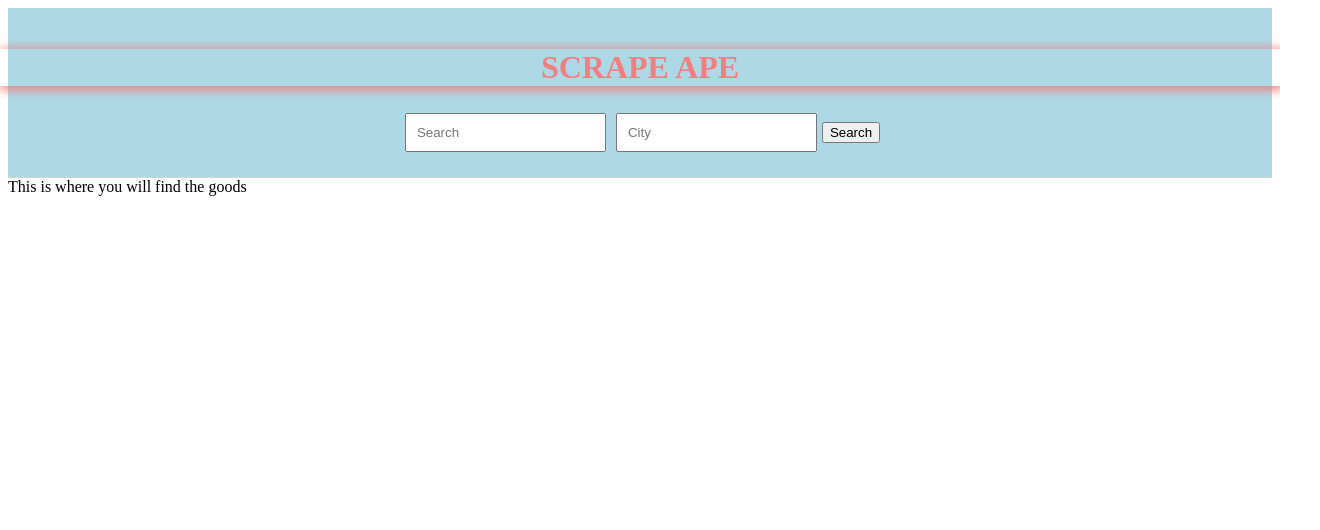
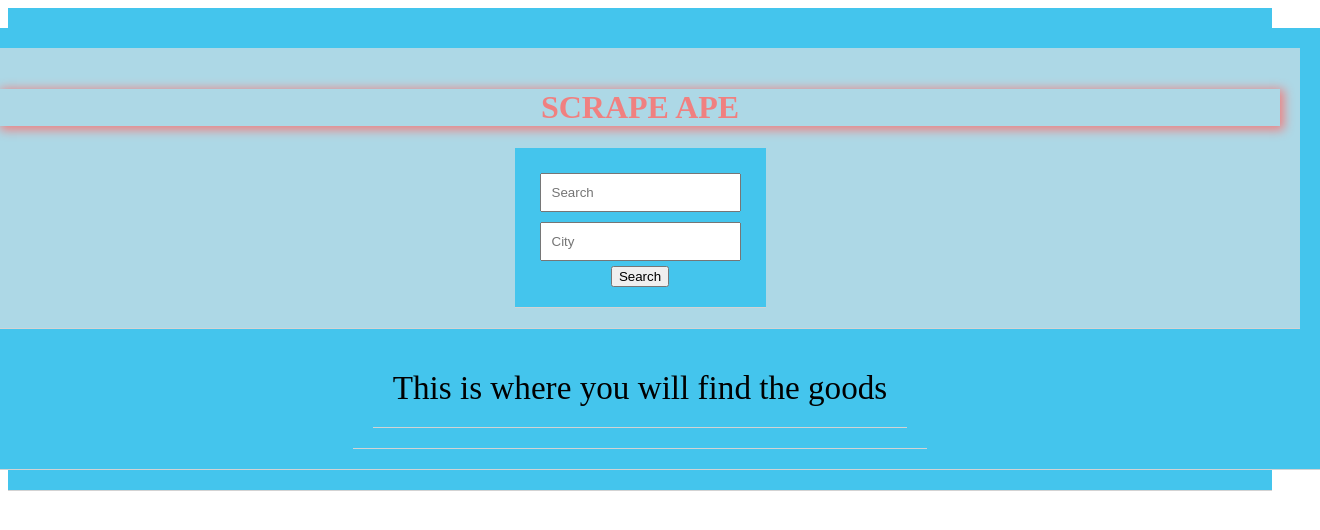
Before and after one commit to Joseph-L-Davis/crypto-minders, a React app: page / in a window 1280 px wide. Shown: the top 530 px of the page, 1320 px wide, since content can reach past the window. Built offline with nearby package versions, Linux system fonts and the light colour scheme.

Commit message:
F1 styling

```diff
--- /dev/null
+++ b/src/components/Body.css
@@ -0,0 +1,6 @@
+.body {
+    display: flex;
+    flex-direction: column;
+    align-items: center;
+    justify-content: center;
+}
--- a/src/components/Body.jsx
+++ b/src/components/Body.jsx
@@ -4,6 +4,8 @@ import { ItemList } from './ItemList';
 export function Body(results) {
 
   return (
-    <ItemList results={results}/>
+    <div className="body">
+      <ItemList results={results}/>
+    </div>
   );
 }
--- a/src/components/Item.jsx
+++ b/src/components/Item.jsx
@@ -1,5 +1,6 @@
 /* eslint-disable react/prop-types */
 import React from 'react';
+import './Items.css';
 
 
 
@@ -15,7 +16,7 @@ export function Item({ result: {
       <h2>{title}</h2>
       <img src={image} alt={title} />
       <h3>{price}</h3>
-      <h3>{link}</h3>
+      <a href={link}>Click to view post</a>
     </li>
   );
 }
--- /dev/null
+++ b/src/components/ItemList.css
@@ -0,0 +1,11 @@
+div {
+    padding: 20px;
+  display: flex;
+  flex-direction: column;
+  border-bottom: 1px solid lightgray;
+  justify-content: center;
+  align-items: center;
+  background: rgb(68, 197, 237);
+  text-decoration: none;
+  font-size: larger;
+}
--- a/src/components/ItemList.jsx
+++ b/src/components/ItemList.jsx
@@ -1,10 +1,11 @@
 /* eslint-disable max-len */
 import React from 'react';
 import { Item } from './Item';
+import './Itemlist.css';
 
 export function ItemList(results) {
   if(!results.results.results.length){
-    return <div>This is where you will find the goods</div>;
+    return <div className="placeholder">This is where you will find the goods</div>;
   }
   return (
     <ul className="Items">
--- /dev/null
+++ b/src/components/Items.css
@@ -0,0 +1,6 @@
+li {
+    display: flex;
+    flex-direction: column;
+    align-items: center;
+    justify-content: center;
+}
```
